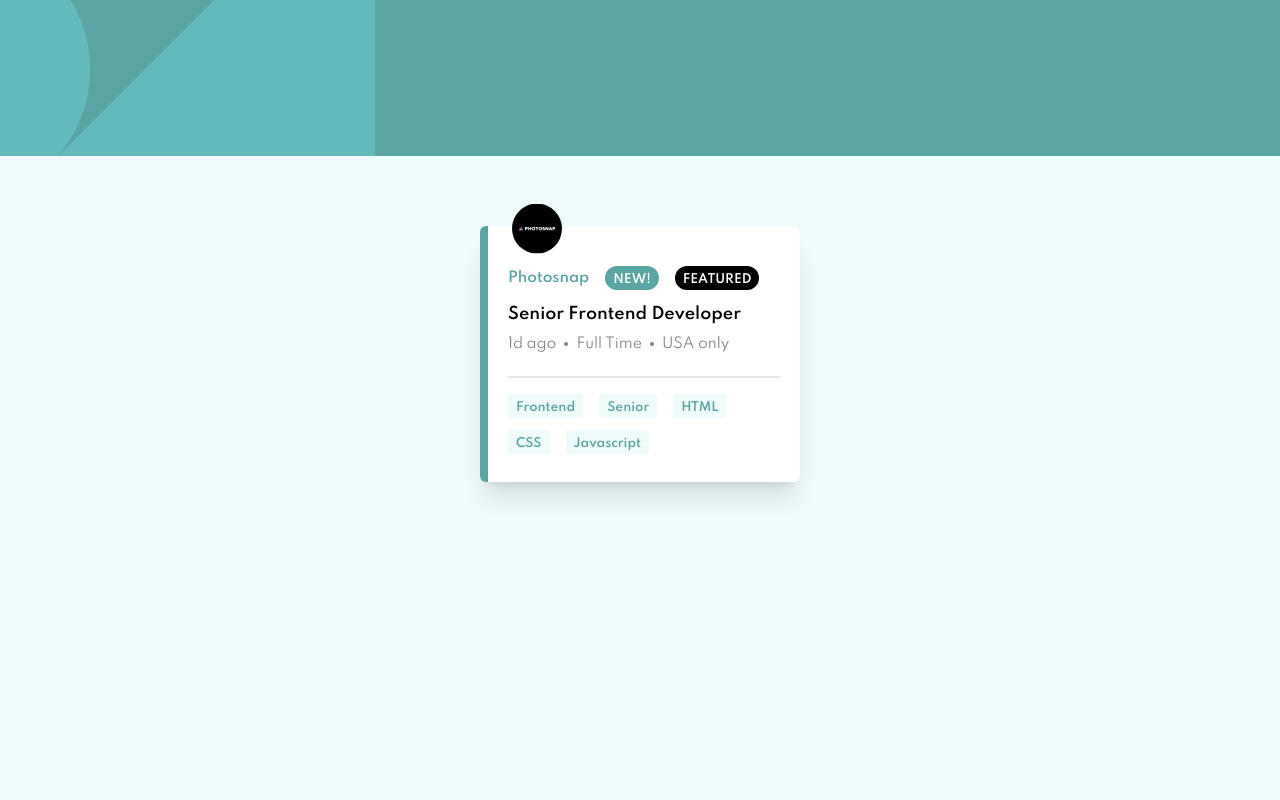
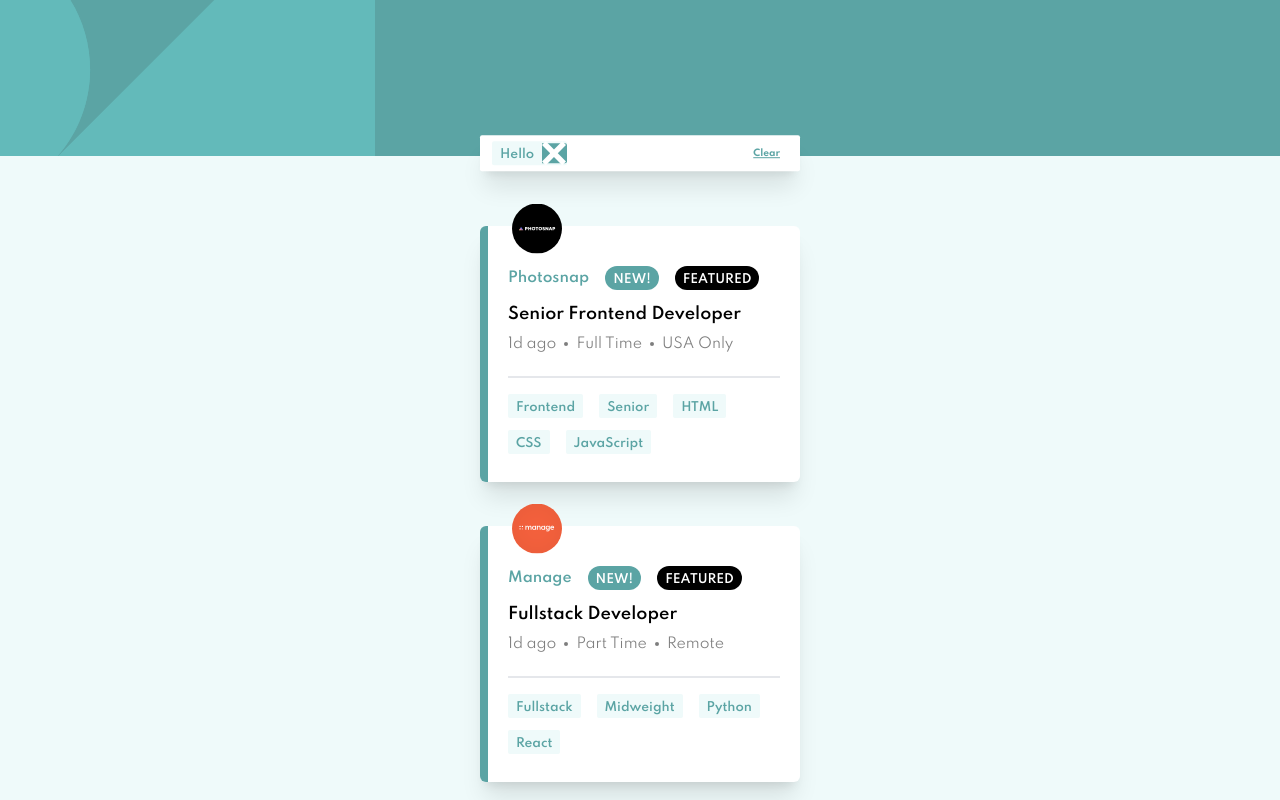
Before and after one commit to ljcutts/job-listings-with-filtering, a React (Create React App) app: page / in a window 1280 px wide. Shown: the top 800 px of the page. Built offline with nearby package versions, Linux system fonts and the light colour scheme.

Commit message:
second commit

```diff
--- a/src/App.tsx
+++ b/src/App.tsx
@@ -1,41 +1,126 @@
-import React from 'react';
+import React, {useState} from 'react';
+import { idText } from 'typescript';
 import './App.css';
+import data from './data.json'
+
+const style = {
+  button: `bg-job text-xs text-bgImage rounded-sm font-semibold h-6 p-2 mr-4 pt-3 flex items-center justify-center text-center mb-3 hover:text-white hover:bg-bgImage`,
+  button2: `text-xs text-white rounded-xl font-semibold h-6 p-2 mr-4 pt-3 flex items-center justify-center text-center`,
+  button3: `bg-job text-xs text-bgImage rounded-sm font-semibold h-6 p-2 mr-4 pt-3 flex items-center justify-center text-center mb-3`,
+}
+
+interface CardData {
+  id: number;
+  company: string;
+  logo: string;
+  new: boolean;
+  featured: boolean;
+  position: string;
+  role: string;
+  level: string;
+  postedAt: string;
+  contract: string;
+  location: string;
+  languages: string[];
+  tools: string[];
+}
 
 function App() {
+
+  const [initalData, setData] = useState(data);
+  const [categories, setCategories] = useState();
+
+  const filterRole = (role: string): void => {
+    const newData = initalData.filter((data) => data.role === role);
+    setData(newData);
+  };
+
+  const filterPosition = (position: string): void => {
+    const newData = initalData.filter((data) => data.position === position);
+    setData(newData);
+  };
+
+  const filterLevel = (level: string): void => {
+    const newData = initalData.filter((data) => data.level === level);
+    setData(newData);
+  };
+
+  const filterLanguageOne = (language: string[0]): void => {
+    const newData = initalData.filter((data) => data.languages[0] === language);
+    setData(newData);
+  };
+
+  const filterLanguageTwo = (language: string[1]): void => {
+    const newData = initalData.filter((data) => data.languages[1] === language);
+    setData(newData);
+  };
+
+  const filterLanguageThree = (language: string[2]): void => {
+    const newData = initalData.filter((data) => data.languages[2] === language);
+    setData(newData);
+  };
+
+  const filterToolOne = (tool: string[0]): void => {
+    const newData = initalData.filter((data) => data.tools[0] === tool);
+    setData(newData);
+  };
+
+  const filterToolTwo = (tool: string[1]): void => {
+    const newData = initalData.filter((data) => data.tools[1] === tool);
+    setData(newData);
+  };
+
+
+
   return (
     <main>
        <div className='h-156 bg-bgImage mb-70 bg-mobileHeader bg-no-repeat bg-fixed'>
-      <img src="./images/bg-header-mobile.svg"  />
+      <img src="./images/bg-header-mobile.svg" className='max-h-156' />
+      <div className='w-80 h-9 bg-white m-auto mb-3 relative rounded-sm translate-y-55 shadow-xl flex items-center pl-3 justify-between'>
+        <div className={`${style.button3} mt-3 h-4 flex mr-2 items-center rounded-sm`}>
+          <span className='text-left'>Hello</span>
+          <button className='rounded-r-sm bg-bgImage flex items-center h-5 mb-1 translate-x-2 hover:bg-black'><span className='font-bold text-navbar'><img src="./images/icon-remove.svg" alt="" width='25' height='25' /></span></button>
+        </div>
+        <span className='text-right text-navbar px-5 text-bgImage font-bold underline cursor-pointer'>Clear</span>
+      </div>
     </div>
-    <div className='bg-white w-80 m-auto h-64 rounded-md shadow-xl mb-11'>
-        <img className='z-50 absolute translate-y-4 translate-x-8 ' src="./images/photosnap.svg" height='50' width='50' />
+
+    {initalData.map((card: CardData): JSX.Element => {
+      const {id, company, logo, position, role, level, postedAt, contract, location, languages, tools } = card
+      return (
+        <div className='bg-white w-80 m-auto h-64 rounded-md shadow-xl mb-11' key={id}>
+        <img className='z-50 absolute translate-y-4 translate-x-8 ' src={logo} height='50' width='50' />
         <div className='bg-bgImage h-64 w-2 rounded-l-md'>
           <section className='w-312 h-64  ml-2 p-5 pt-10'>
           <div className='h-28 border-solid border-b-2 '>
              <div className='flex items-center mb-3'>
-               <span className='text-bgImage font-semibold text-sm pr-4'>Photosnap</span>
-               <div className='text-xs bg-bgImage text-white rounded-xl font-semibold h-6 p-2 mr-4 pt-3 flex items-center justify-center text-center'>NEW!</div>
-               <div className='text-xs bg-black text-white rounded-xl font-semibold h-6 p-2 mr-4 pt-3 flex items-center justify-center text-center'>FEATURED</div>
+               <span className='text-bgImage font-semibold text-sm pr-4'>{company}</span>
+               <div className={card.new ? `${style.button2} bg-bgImage` : ''}>{card.new ? 'NEW!' :''}</div>
+               <div className={card.featured ? `${style.button2} bg-black` : ''}>{card.featured ? 'FEATURED' : ''}</div>
              </div>
-             <h1 className='font-semibold mb-2'>Senior Frontend Developer</h1>
+             <h1 className='font-semibold mb-2 hover:text-bgImage cursor-pointer' onClick={() => filterPosition(position)}>{position}</h1>
              <div className='text-sm opacity-50 flex items-center'>
-               <span className='mr-2'>1d ago</span>
+               <span className='mr-2'>{postedAt}</span>
                <div className='w-1 h-1 rounded-lg bg-black mr-2'></div>
-               <span className='mr-2'>Full Time</span>
+               <span className='mr-2'>{contract}</span>
                <div className='w-1 h-1 rounded-lg bg-black mr-2'></div>
-               <span>USA only</span>
+               <span>{location}</span>
              </div>
            </div>
            <div className='mt-4 flex flex-wrap'>
-            <button className='bg-job text-xs text-bgImage rounded-sm font-semibold h-6 p-2 mr-4 pt-3 flex items-center justify-center text-center mb-3'>Frontend</button>
-            <button className='bg-job text-xs text-bgImage rounded-sm font-semibold h-6 p-2 mr-4 pt-3 flex items-center justify-center text-center'>Senior</button>
-            <button className='bg-job text-xs text-bgImage rounded-sm font-semibold h-6 p-2 mr-4 pt-3 flex items-center justify-center text-center'>HTML</button>
-            <button className='bg-job text-xs text-bgImage rounded-sm font-semibold h-6 p-2 mr-4 pt-3 flex items-center justify-center text-center'>CSS</button>
-            <button className='bg-job text-xs text-bgImage rounded-sm font-semibold h-6 p-2 mr-4 pt-3 flex items-center justify-center text-center'>Javascript</button>
+            <button className={style.button} onClick={() => filterRole(role)}>{role}</button>
+            <button className={style.button} onClick={() => filterLevel(level)}>{level}</button>
+            <button className={style.button} onClick={() => filterLanguageOne(languages[0])}>{languages[0]}</button>
+            <button className={languages.length > 1 ? `${style.button}` : ''} onClick={() => filterLanguageTwo(languages[1])}>{languages.length > 1 ? languages[1] : ''}</button>
+            <button className={languages.length > 2 ? `${style.button}` : ''} onClick={() => filterLanguageThree(languages[2])}>{languages.length > 2 ? languages[2] : ''}</button>
+            <button className={tools.length > 0 ? `${style.button}` : ''} onClick={() => filterToolOne(tools[0])}>{tools.length > 0 ? tools[0] : ''}</button>
+            <button className={tools.length > 1 ? `${style.button}` : ''} onClick={() => filterToolTwo(tools[1])}>{tools.length > 1 ? tools[1] : ''}</button>
            </div>
           </section>
         </div>
     </div>
+      )
+    })}
     </main>
 
 
--- a/tailwind.config.js
+++ b/tailwind.config.js
@@ -25,8 +25,16 @@
       },
       translate: {
         '4': '-1.4rem',
+        '55': '-1.3rem'
+      },
+      fontSize: {
+        navbar: ['9px', {
+          lineHeight: '1rem',
+        }],
+        x: ['5px', {
+          lineHeight: '1rem',
+        }],
       }
-
     },
   },
   plugins: [],
```
